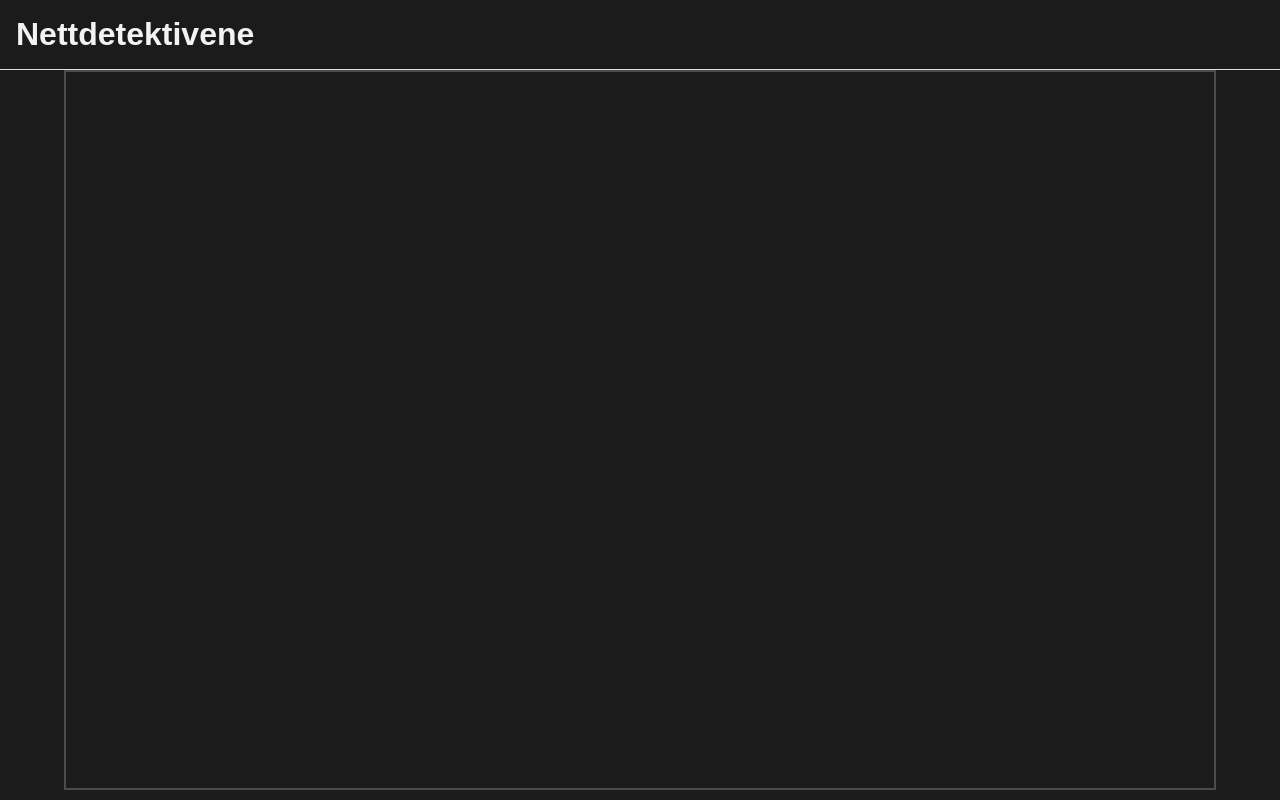
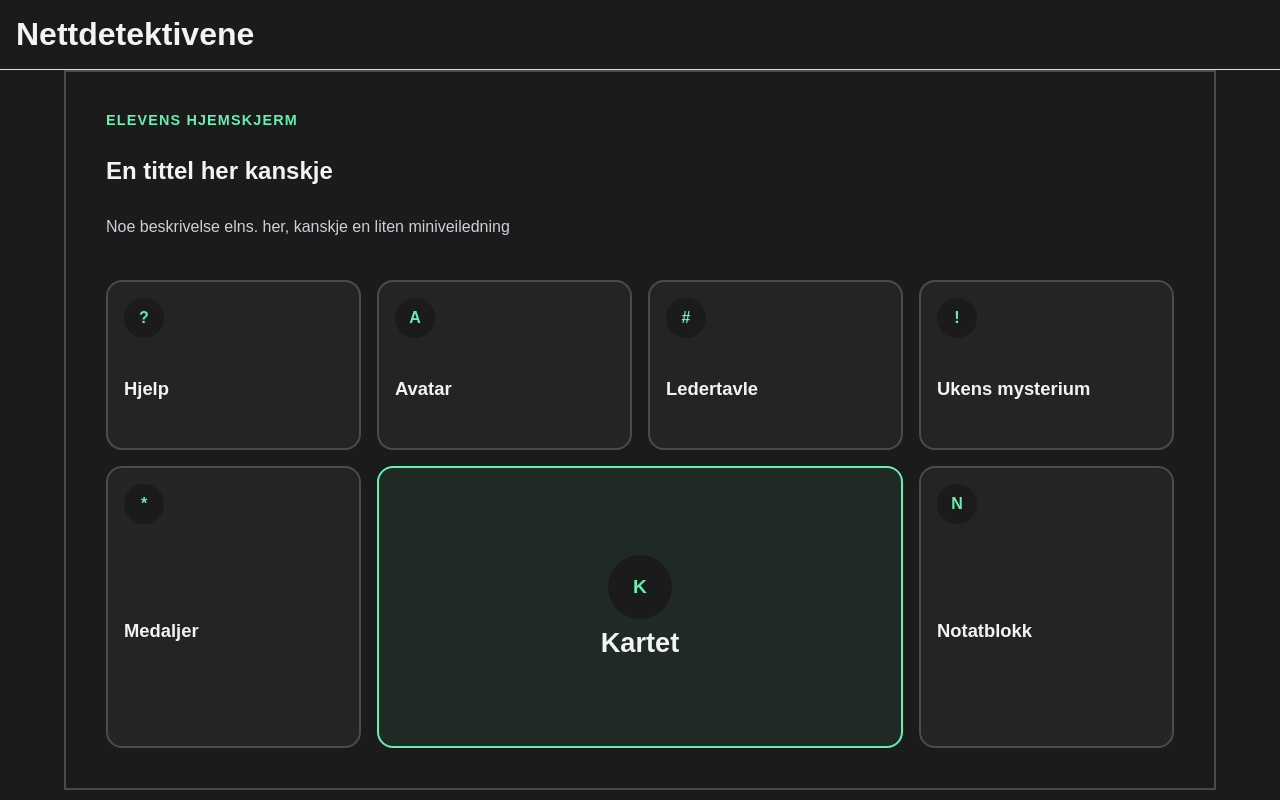
Before and after one commit to moss-flower/nettdetektivene-systemutvkling2, a Nuxt app in the folder frontend/: page /elev/hjem in a window 1280 px wide. Before the commit this address had no page. Built offline with nearby package versions, Linux system fonts and the light colour scheme.

Commit message:
feat(pages): add basic student home page

```diff
--- /dev/null
+++ b/frontend/app/pages/elev/hjem.vue
@@ -0,0 +1,266 @@
+<script setup lang="ts">
+type HomeItem = {
+  id: string;
+  title: string;
+  description: string;
+  badge?: string;
+};
+
+const items: HomeItem[] = [
+  {
+    id: 'hjelp',
+    title: 'Hjelp',
+    description: 'Få tips hvis du står fast eller lurer på hva du skal gjøre.',
+    badge: '?'
+  },
+  {
+    id: 'avatar',
+    title: 'Avatar',
+    description: 'Se profilen din og etter hvert tilpass hvordan detektiven din ser ut.',
+    badge: 'A'
+  },
+  {
+    id: 'ledertavle',
+    title: 'Ledertavle',
+    description: 'Se poeng, plassering og hvem som har samlet flest spor.',
+    badge: '#'
+  },
+  {
+    id: 'kart',
+    title: 'Kartet',
+    description: 'Her foregår spillet. Trykk her for å gå til stoppesteder og oppgaver.',
+    badge: 'K'
+  },
+  {
+    id: 'mysterium',
+    title: 'Ukens mysterium',
+    description: 'Et eget mysterium med ferske spor og en ny sak å utforske.',
+    badge: '!'
+  },
+  {
+    id: 'medaljer',
+    title: 'Medaljer',
+    description: 'Se medaljene du har vunnet og hvilke du kan samle senere.',
+    badge: '*'
+  },
+  {
+    id: 'notatblokk',
+    title: 'Notatblokk',
+    description: 'Skriv ned spor, tanker og ting du vil huske til senere.',
+    badge: 'N'
+  }
+];
+</script>
+
+<template>
+  <section class="student-home">
+    <header class="student-home__header">
+      <p class="student-home__eyebrow">Elevens hjemskjerm</p>
+      <h2>En tittel her kanskje</h2>
+      <p class="student-home__intro">
+        Noe beskrivelse elns. her, kanskje en liten miniveiledning
+      </p>
+    </header>
+
+    <div class="student-home__board">
+      <button
+        v-for="item in items"
+        :key="item.id"
+        type="button"
+        class="board-item"
+        :class="[
+          `board-item--${item.id}`,
+          { 'board-item--map': item.id === 'kart' }
+        ]"
+        :aria-label="`${item.title}: ${item.description}`"
+      >
+        <span class="board-item__badge">{{ item.badge }}</span>
+        <span class="board-item__title">{{ item.title }}</span>
+        <span class="board-item__tooltip">{{ item.description }}</span>
+      </button>
+    </div>
+  </section>
+</template>
+
+<style scoped>
+.student-home {
+  min-height: 100%;
+  display: grid;
+  gap: var(--space-3);
+  padding: var(--space-3);
+}
+
+.student-home__header {
+  display: grid;
+  gap: 0.75rem;
+}
+
+.student-home__eyebrow {
+  color: var(--primary);
+  font-size: 0.9rem;
+  font-weight: 800;
+  letter-spacing: 0.08em;
+  text-transform: uppercase;
+}
+
+.student-home__intro {
+  max-width: 65ch;
+  color: #c8d0d8;
+  line-height: 1.5;
+}
+
+.student-home__board {
+  display: grid;
+  grid-template-columns: repeat(4, minmax(0, 1fr));
+  grid-template-areas:
+    'hjelp avatar ledertavle mysterium'
+    'medaljer kart kart notatblokk';
+  gap: 1rem;
+}
+
+.board-item {
+  position: relative;
+  display: grid;
+  gap: 0.5rem;
+  min-height: 9rem;
+  padding: 1rem;
+  border: 2px solid var(--border);
+  border-radius: 1rem;
+  background: #242424;
+  color: var(--text);
+  text-align: left;
+  transition:
+    transform var(--transition),
+    border-color var(--transition),
+    background-color var(--transition);
+}
+
+.board-item:hover,
+.board-item:focus-visible {
+  transform: translateY(-2px);
+  border-color: var(--primary);
+  background: #2a2a2a;
+  outline: none;
+}
+
+.board-item__badge {
+  width: 2.5rem;
+  height: 2.5rem;
+  display: inline-flex;
+  align-items: center;
+  justify-content: center;
+  border-radius: 999px;
+  background: #1b1b1b;
+  color: var(--primary);
+  font-weight: 800;
+}
+
+.board-item__title {
+  font-size: 1.15rem;
+  font-weight: 800;
+}
+
+.board-item__tooltip {
+  position: absolute;
+  left: 1rem;
+  right: 1rem;
+  bottom: calc(100% + 0.5rem);
+  z-index: 1;
+  padding: 0.65rem 0.8rem;
+  border: 1px solid var(--border);
+  border-radius: 0.75rem;
+  background: #171717;
+  color: var(--text);
+  line-height: 1.4;
+  opacity: 0;
+  pointer-events: none;
+  transform: translateY(4px);
+  transition:
+    opacity var(--transition),
+    transform var(--transition);
+}
+
+.board-item:hover .board-item__tooltip,
+.board-item:focus-visible .board-item__tooltip {
+  opacity: 1;
+  transform: translateY(0);
+}
+
+.board-item--hjelp {
+  grid-area: hjelp;
+}
+
+.board-item--avatar {
+  grid-area: avatar;
+}
+
+.board-item--ledertavle {
+  grid-area: ledertavle;
+}
+
+.board-item--mysterium {
+  grid-area: mysterium;
+}
+
+.board-item--medaljer {
+  grid-area: medaljer;
+}
+
+.board-item--notatblokk {
+  grid-area: notatblokk;
+}
+
+.board-item--map {
+  grid-area: kart;
+  min-height: 16rem;
+  align-content: center;
+  justify-items: center;
+  text-align: center;
+  border-color: var(--primary);
+  background: #1f2a24;
+}
+
+.board-item--map .board-item__badge {
+  width: 4rem;
+  height: 4rem;
+  font-size: 1.2rem;
+}
+
+.board-item--map .board-item__title {
+  font-size: 1.7rem;
+}
+
+@media (max-width: 900px) {
+  .student-home__board {
+    grid-template-columns: repeat(2, minmax(0, 1fr));
+    grid-template-areas:
+      'kart kart'
+      'hjelp avatar'
+      'ledertavle mysterium'
+      'medaljer notatblokk';
+  }
+}
+
+@media (max-width: 560px) {
+  .student-home {
+    padding: var(--space-2);
+  }
+
+  .student-home__board {
+    grid-template-columns: 1fr;
+    grid-template-areas:
+      'kart'
+      'hjelp'
+      'avatar'
+      'ledertavle'
+      'mysterium'
+      'medaljer'
+      'notatblokk';
+  }
+
+  .board-item,
+  .board-item--map {
+    min-height: 10rem;
+  }
+}
+</style>
```
